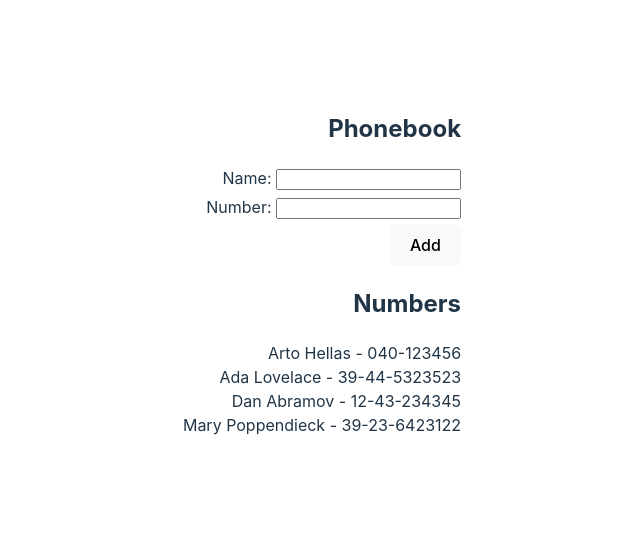
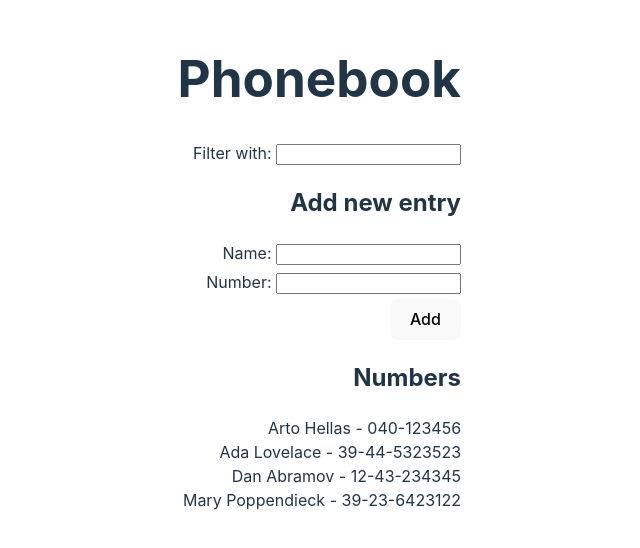
Before and after one commit to Hampton-Black/full-stack-open-work, a React (Vite) app in the folder part2/phonebook/: page / in a window 1280 px wide. Shown: the part 128-676 px from the top of the page, without its empty margins (414-1054 px from the left). Built offline with nearby package versions, Linux system fonts and the light colour scheme.

Commit message:
2.9: Add filtering option

```diff
--- a/part2/phonebook/src/App.tsx
+++ b/part2/phonebook/src/App.tsx
@@ -15,6 +15,8 @@ function App() {
   ]);
   const [newName, setNewName] = useState("");
   const [newNumber, setNewNumber] = useState("");
+  const [filterString, setFilterString] = useState("");
+  const [showAll, setShowAll] = useState(true);
 
   const addName = (event) => {
     event.preventDefault();
@@ -33,10 +35,31 @@ function App() {
     setNewNumber("");
   };
 
+  const filterNames = (event) => {
+    setFilterString(event.target.value);
+    setShowAll(false);
+
+    if (filterString === "") {
+      setShowAll(true);
+    }
+  };
+
+  const personsToShow = showAll
+    ? persons
+    : persons.filter((person) =>
+        person.name.toLowerCase().includes(filterString.toLowerCase())
+      );
+
   return (
     <>
-      <h2 className="header">Phonebook</h2>
-
+      <h1 className="header">Phonebook</h1>
+      <div className="form-container">
+        <div>
+          Filter with:{" "}
+          <input type="text" value={filterString} onChange={filterNames} />
+        </div>
+      </div>
+      <h2 className="header">Add new entry</h2>
       <form className="form-container" onSubmit={addName}>
         <div>
           Name:{" "}
@@ -56,10 +79,9 @@ function App() {
           <button type="submit">Add</button>
         </div>
       </form>
-
       <h2 className="header">Numbers</h2>
       <ul>
-        {persons.map((person) => (
+        {personsToShow.map((person) => (
           <li key={person.name}>
             {person.name} - {person.number}
           </li>
```
